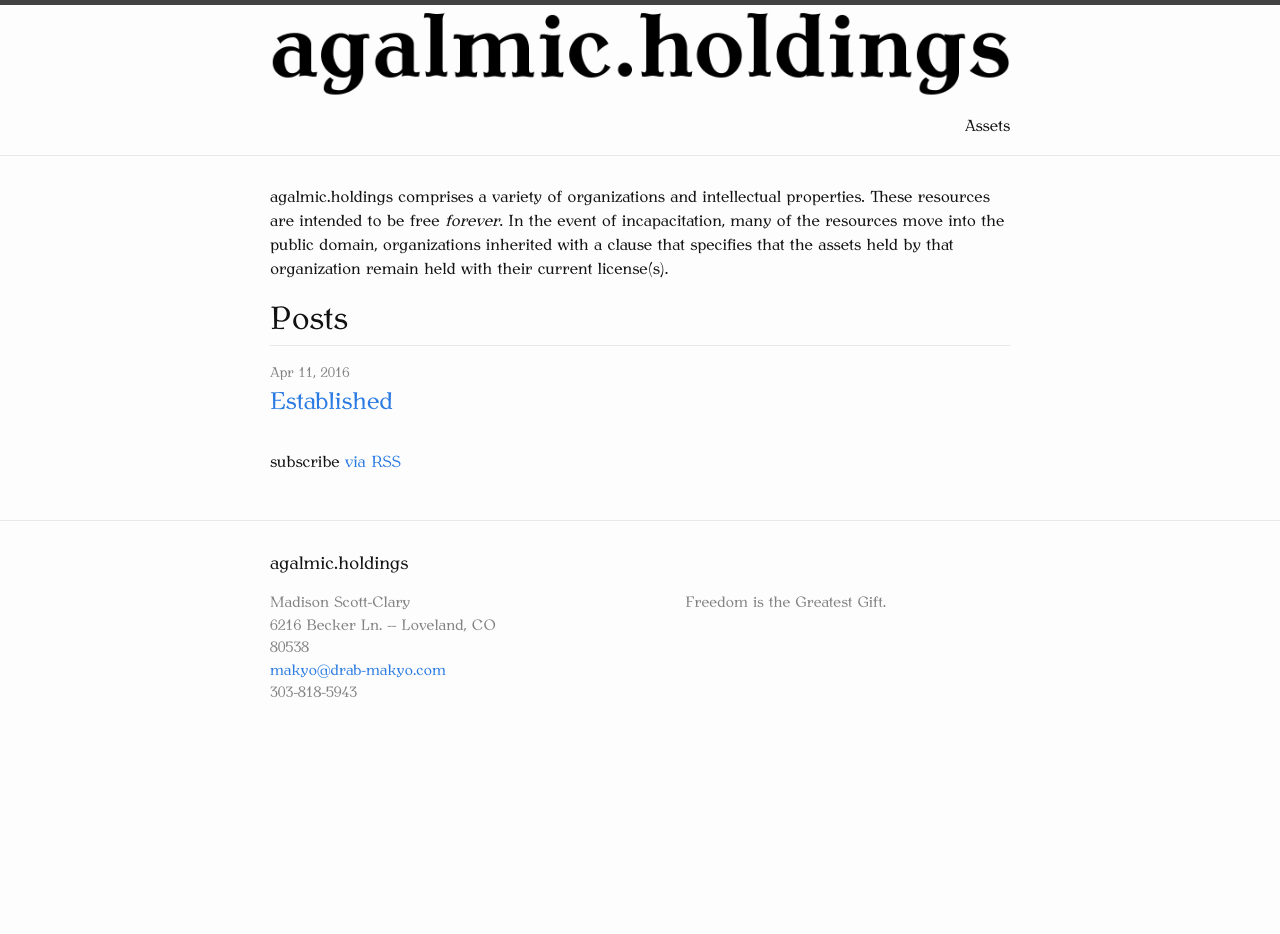
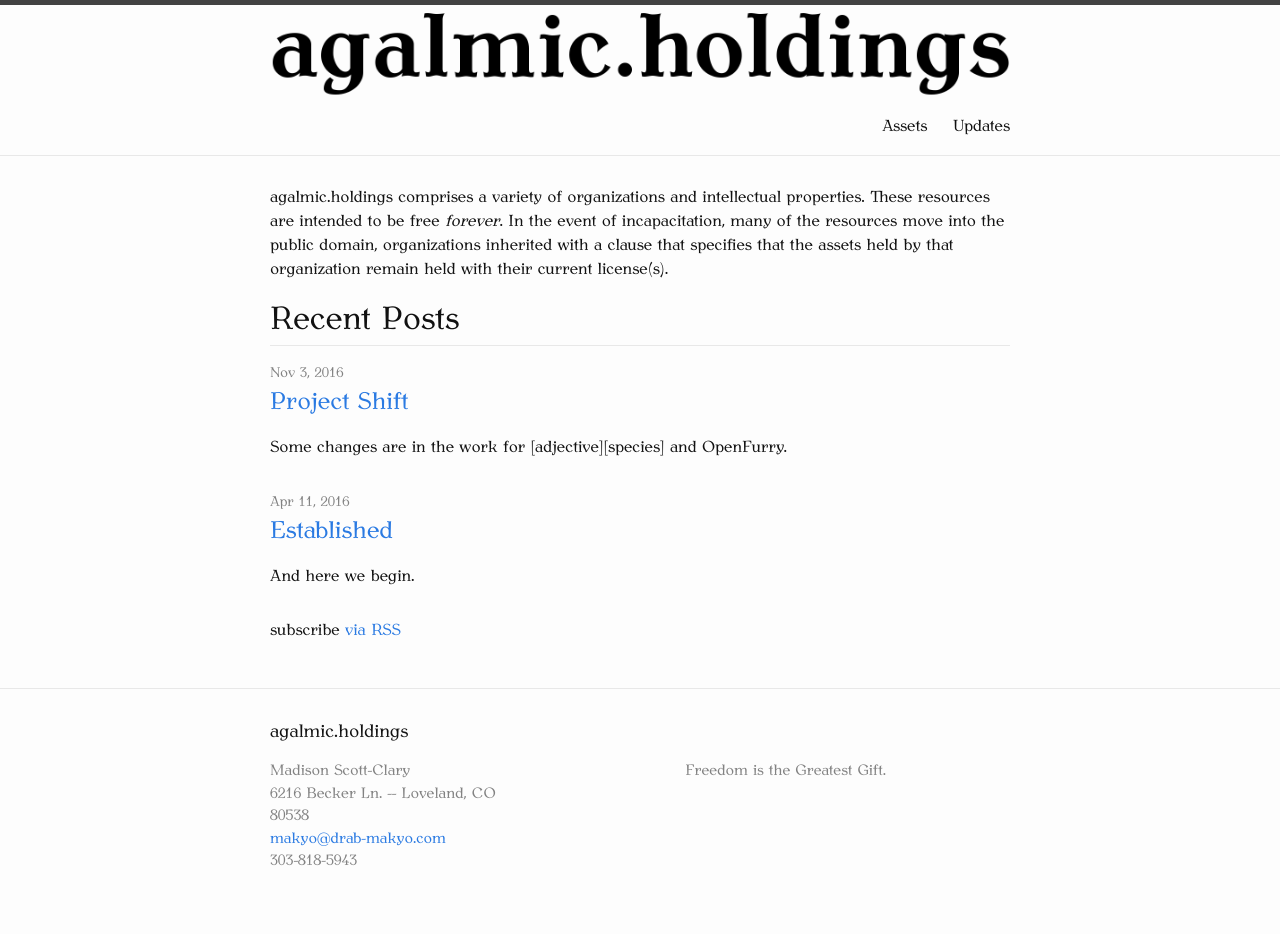
Before and after one commit to makyo/agalmic.holdings, a Jekyll site: the page built from index.md, in a window 1280 px wide. Built offline with Jekyll 4.4.1, drawn with Linux system fonts in a browser that asks for light colours; before the commit the page ends 900 px from its top, so only the background shows below that.

Commit message:
Fixing updates

```diff
--- /dev/null
+++ b/_posts/2016-11-03-a-s-shift-honeycomb.md
@@ -0,0 +1,12 @@
+---
+layout: post
+title: "Project Shift"
+---
+
+Some changes are in the work for \[adjective\]\[species\] and OpenFurry.
+
+First of all, \[a\]\[s\] is being split and reorganized in a few different ways.  First of all, the focus on written content will be shifted away from the main blog and onto Hybrid as a separate \[adjective\]\[species\] sub-project, in order to focus on writing as less of a blog and more of a publication.  The main \[a\]\[s\] site will focus primarily on exploring and visualizing data.  To that end, LSF as a blog will be merged with Hybrid, and will solely host all guides.
+
+OpenFurry will take ownership of IdeaWheel (or, rather, has already) as JNSQ is slowly reformulated.  Additionally, OpenFurry gains Honeycomb.
+
+Finally, Artemis Productions is on hold until a better plan comes along. Current thoughts are to use it for a contemporary music choir, but we'll see if I get up the pluck and/or gumption to actually make that work.
--- a/index.md
+++ b/index.md
@@ -6,19 +6,23 @@ agalmic.holdings comprises a variety of organizations and intellectual propertie
 
 <div class="home">
 
-  <h1 class="page-heading">Posts</h1>
+  <h1 class="page-heading">Recent Posts</h1>
 
   <ul class="post-list">
-    {% for post in site.posts %}
+    {% for post in site.posts|limit:5 %}
       <li>
         <span class="post-meta">{{ post.date | date: "%b %-d, %Y" }}</span>
 
         <h2>
           <a class="post-link" href="{{ post.url | prepend: site.baseurl }}">{{ post.title }}</a>
         </h2>
+        {{ post.excerpt }}
       </li>
     {% endfor %}
   </ul>
+  {% if site.posts.size > 5 %}
+  <p><a href="{{ site.baseurl }}/updates">More updates</a></p>
+  {% endif %}
 
   <p class="rss-subscribe">subscribe <a href="{{ "/feed.xml" | prepend: site.baseurl }}">via RSS</a></p>
 
```
Also changed, not shown: updates.md (added, +17 -0 lines).
